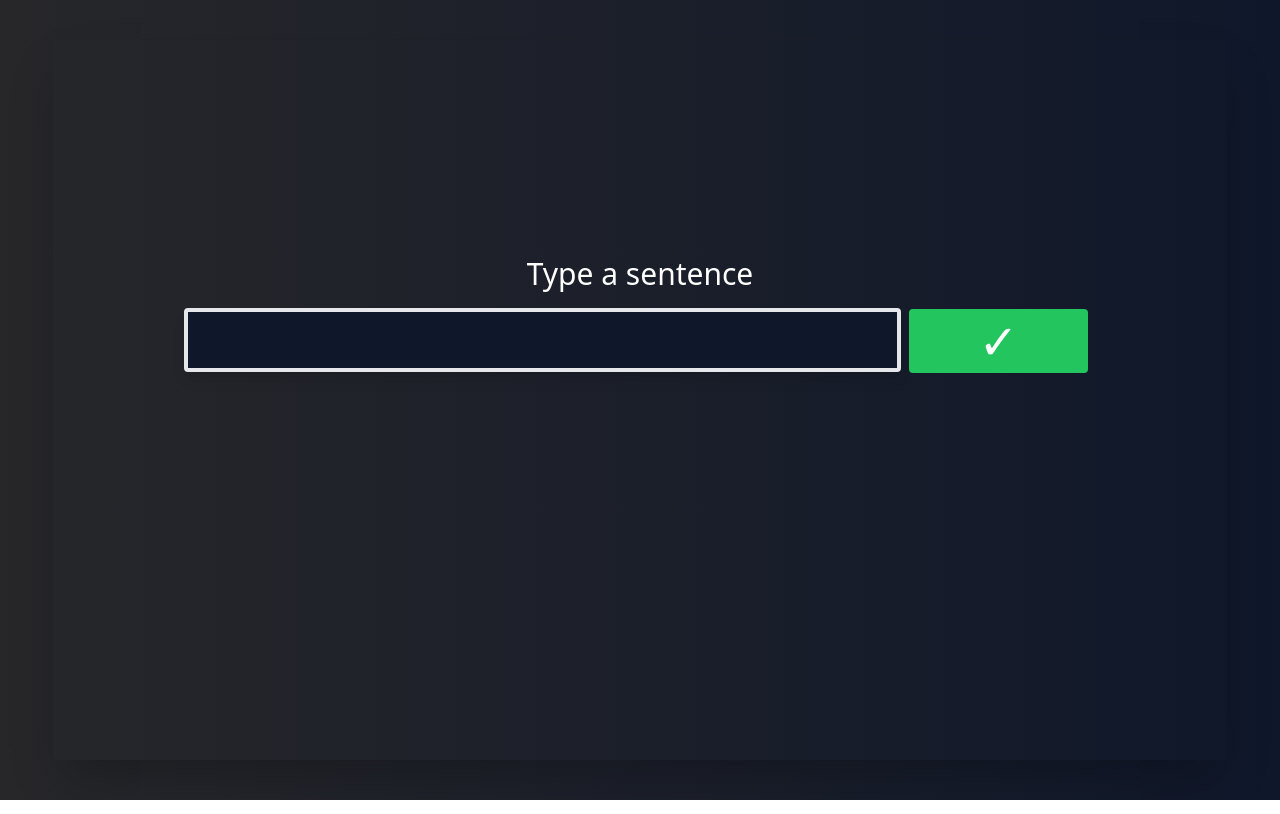
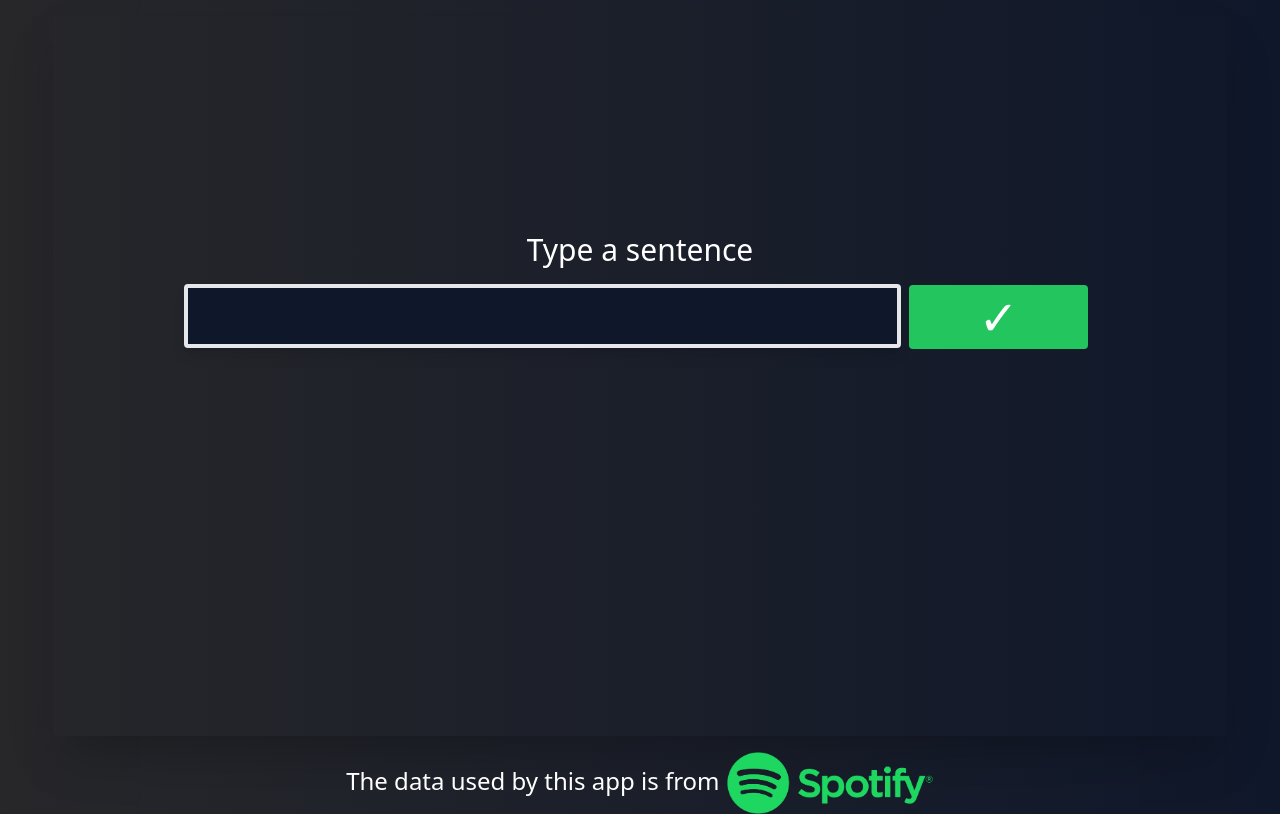
Before and after one commit to avgmathenjoyer/wordlist, a Next.js app: page /createplaylist in a window 1280 px wide. Built offline with nearby package versions, Linux system fonts and the light colour scheme.

Commit message:
add spotify logo

```diff
--- a/pages/createplaylist.js
+++ b/pages/createplaylist.js
@@ -60,14 +60,14 @@ function Playlist({ combination, sentence, accessToken }) {
   };
 
   return (
-    <div className="w-1/4 min-h-[66vh]">
+    <div className="w-2/3 min-h-[66vh] xl:w-1/4">
       {done ? (
         <div className="w-full h-[66vh] bg-slate-200 my-5 rounded-lg shadow-2xl m-auto flex flex-col align-center justify-center">
           <h1 className="text-4xl">Playlist exported</h1>
           <svg className="block w-40 h-40 mx-auto" fill="none" stroke="currentColor" viewBox="0 0 24 24" xmlns="http://www.w3.org/2000/svg"><path strokeLinecap="round" strokeLinejoin="round" strokeWidth="2" d="M5 13l4 4L19 7"></path></svg>
         </div>
       ) : (
-        <div className="flex flex-col items-center p-2 my-5 text-white rounded-lg shadow-2xl bg-gradient-to-b from-neutral-800 to-green-800">
+        <div className="flex flex-col items-center h-[66vh] p-2 my-5 text-white rounded-lg shadow-2xl bg-gradient-to-b from-neutral-800 to-green-800">
           <div className="mb-auto">
             <h1 className="w-full text-5xl">{sentence}</h1>
             {combination.map((track) => (
@@ -210,7 +210,7 @@ export default function CreatePlaylist() {
     }
   }
   return (
-    <div className="flex items-center justify-center min-h-screen font-sans text-center min-w-screen font-display bg-gradient-to-r from-zinc-800 to-slate-900">
+    <div className="flex flex-col items-center justify-center min-h-screen font-sans text-center min-w-screen font-display bg-gradient-to-r from-zinc-800 to-slate-900">
       <Head>
         <title>Create a Playlist</title>
         <meta name="viewport" content="initial-scale=1.0, width=device-width" />
@@ -268,6 +268,9 @@ export default function CreatePlaylist() {
           <div></div>
         )}
       </div>
+      <div className="text-2xl text-white">
+        The data used by this app is from <img className="inline w-52" src="/Spotify_Logo_RGB_Green.png"/>
+      </div>
     </div>
   );
 }
```
Also changed, not shown: public/Spotify_Logo_RGB_Green.png (added).
